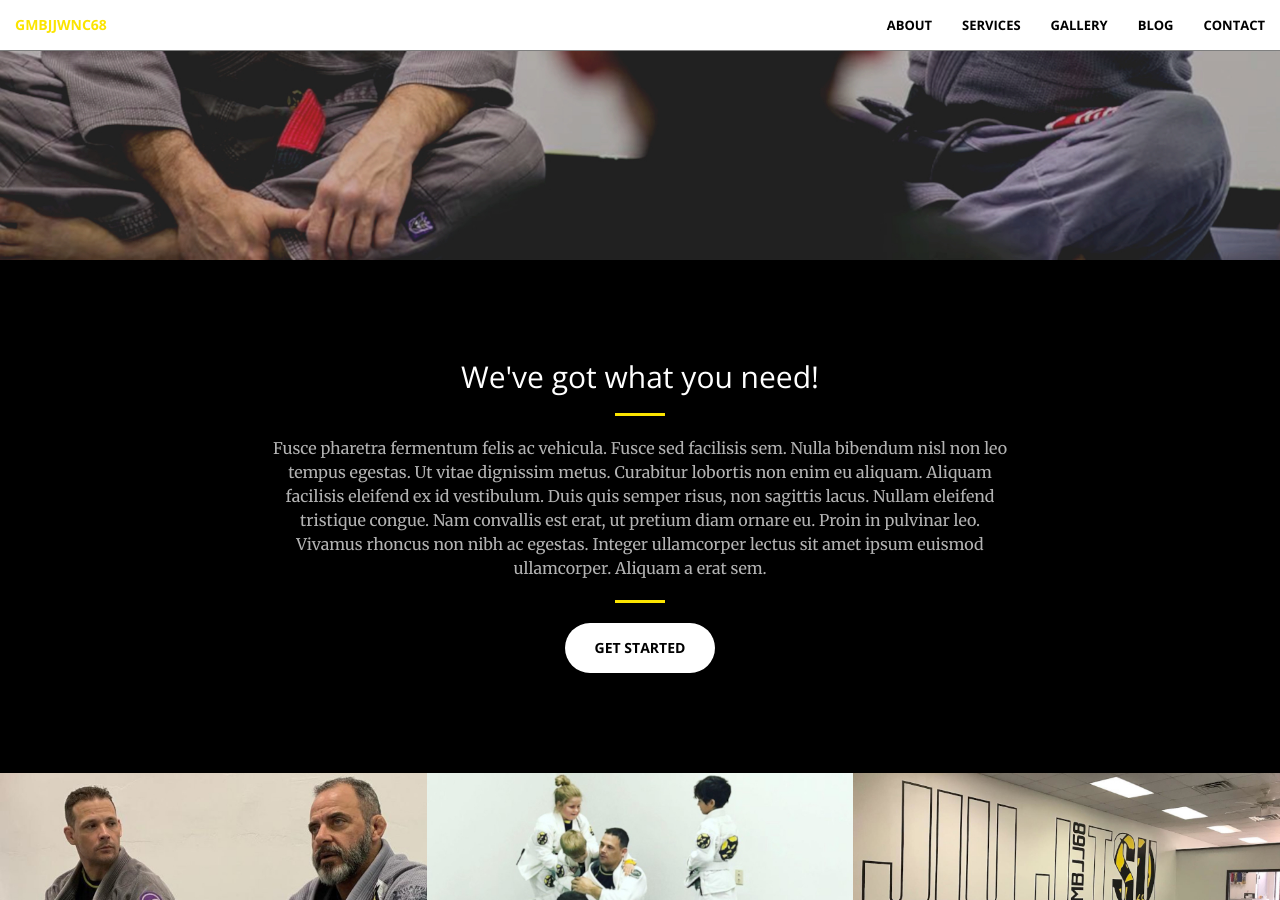
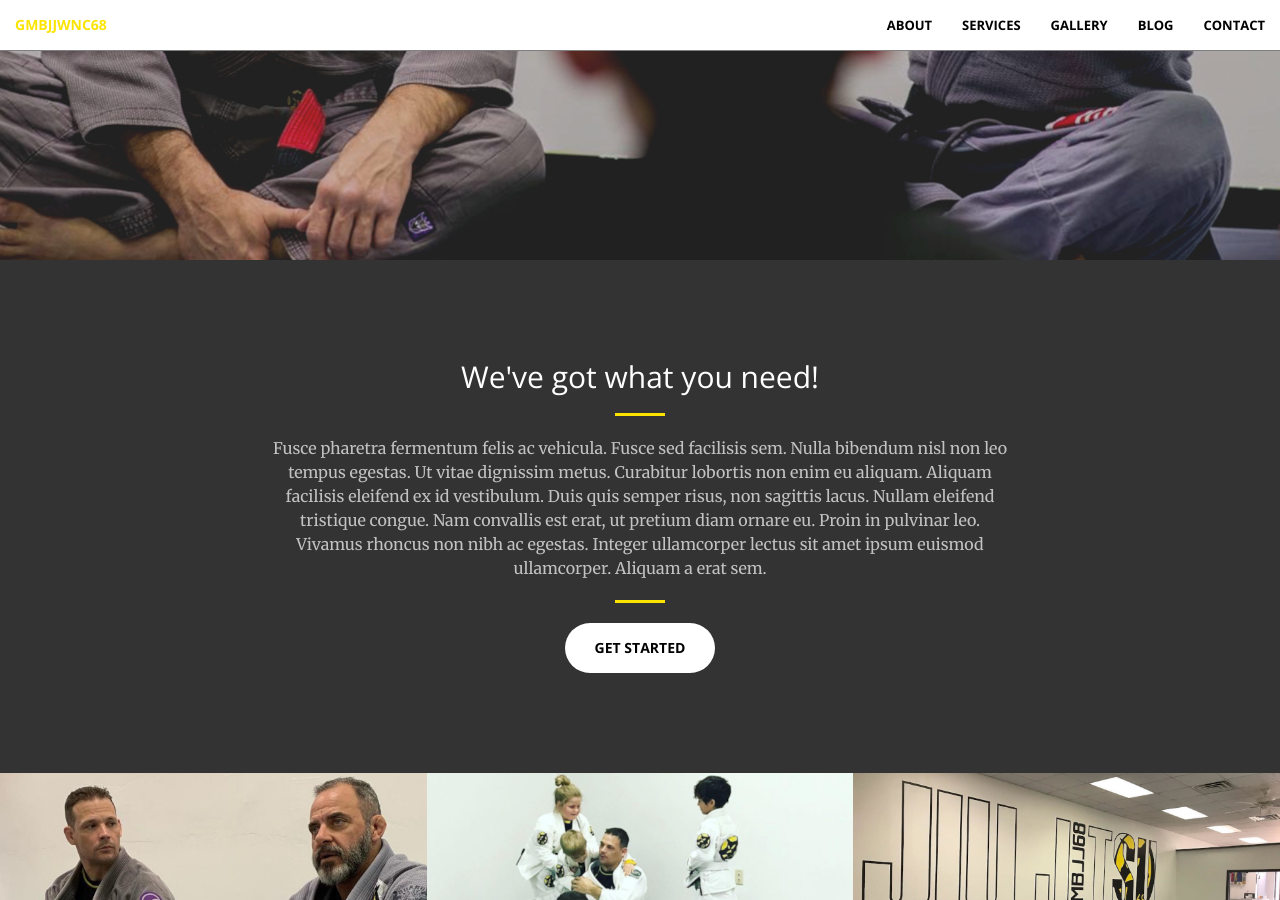
Before and after one commit to gmbjjwnc68/gmbjjwnc68.github.io, a Jekyll site: the page built from index.html, in a window 1280 px wide and 900 px high, scrolled down 640 px. Built offline with Jekyll 4.4.1, drawn with Linux system fonts in a browser that asks for light colours.

Commit message:
bg-dark to 20%, bg-light to 20%

```diff
--- a/_sass/_base.scss
+++ b/_sass/_base.scss
@@ -53,12 +53,12 @@
 }
 
 .bg-dark {
-    background-color: $theme-dark;
+    background-color: lighten($theme-dark, 20%);
     color: white;
 }
 
 .bg-light {
-    background-color: darken(white, 50%);
+    background-color: darken(white, 20%);
     color: black;
 }
 
```
